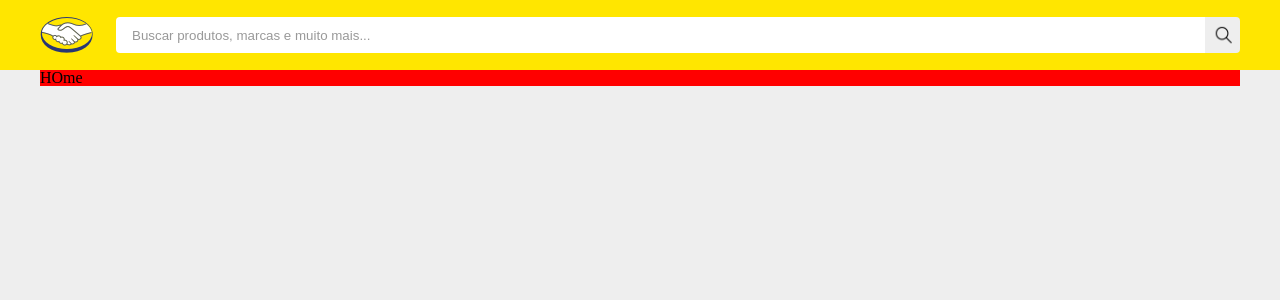
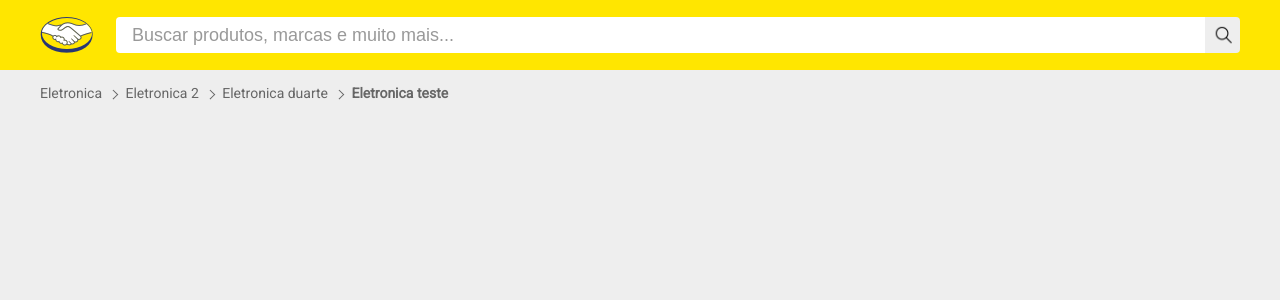
Before and after one commit to heltonss/merli, a React (Create React App) app: page / in a window 1280 px wide. Shown: the top 300 px of the page. Built offline with nearby package versions, Linux system fonts and the light colour scheme.

Commit message:
add - breadcrumbs component

```diff
--- a/src/App.scss
+++ b/src/App.scss
@@ -1,7 +1,9 @@
+@import url('https://fonts.googleapis.com/css?family=Roboto&display=swap');
 @import '../src/assets/scss/colors';
 @import '../src/assets/scss/screen';
 
 .main {
+  font-family: 'Roboto', sans-serif;
   background: $light-gray;
   display: block;
   width: 100%;
@@ -11,7 +13,6 @@
       width: 100%;
       @media (min-width: $screen-md) {
         & {
-          background: red;
           max-width: 1200px;
           margin: 0 auto;
         }
--- a/src/App.tsx
+++ b/src/App.tsx
@@ -1,3 +1,4 @@
+import Breadcrumbs from 'components/Breadcrumbs/Breadcrumbs';
 import Header from 'containers/Header/Header';
 import React from 'react';
 import './App.scss';
--- /dev/null
+++ b/src/assets/scss/_functions.scss
@@ -0,0 +1,4 @@
+@function pxToREM($fontPx) {
+  $size: $fontPx / 16px;
+  @return #{$size}rem;
+}
--- /dev/null
+++ b/src/assets/scss/_mixins.scss
@@ -0,0 +1,6 @@
+@import './functions.scss';
+
+@mixin fontSize($sizePx) {
+  font-size: $sizePx;
+  font-size: pxToREM($sizePx);
+}
--- /dev/null
+++ b/src/components/Breadcrumbs/Breadcrumbs.module.scss
@@ -0,0 +1,39 @@
+@import '../../assets/scss/colors';
+@import '../../assets/scss/mixins';
+
+.link {
+  @include fontSize(14px);
+  display: inline-block;
+  color: $dark-gray;
+  padding: 16px 0;
+  text-transform: lowercase;
+
+  &::first-letter {
+    text-transform: capitalize;
+  }
+
+  &:hover,
+  :active {
+    color: $dark-gray;
+  }
+
+  &::after {
+    position: relative;
+    content: '';
+    display: inline-block;
+    width: 0.4em;
+    height: 0.4em;
+    border-right: 1px solid $dark-gray;
+    border-top: 1px solid $dark-gray;
+    transform: rotate(45deg);
+    margin: 0 0.6em;
+  }
+
+  &:last-child {
+    font-weight: bolder;
+    &::after {
+      content: '';
+      display: none;
+    }
+  }
+}
--- /dev/null
+++ b/src/components/Breadcrumbs/Breadcrumbs.tsx
@@ -0,0 +1,24 @@
+import React from 'react';
+import { Link } from 'react-router-dom';
+import Style from './Breadcrumbs.module.scss';
+
+const Breadcrumbs: React.FC = () => {
+  return (
+    <>
+      <Link className={Style.link} to="/eletronica">
+        eletronica
+      </Link>
+      <Link className={Style.link} to="/eletronica">
+        eletronica 2
+      </Link>
+      <Link className={Style.link} to="/eletronica 3">
+        eletronica duarte
+      </Link>
+      <Link className={Style.link} to="/eletronica 4">
+        eletronica teste
+      </Link>
+    </>
+  );
+};
+
+export default Breadcrumbs;
--- a/src/components/Input/Input.module.scss
+++ b/src/components/Input/Input.module.scss
@@ -1,6 +1,8 @@
 @import '../../assets/scss/colors';
+@import '../../assets/scss/mixins';
 
 .container {
+  @include fontSize(18px);
   width: 100%;
   height: 36px;
   padding-left: 16px;
--- a/src/pages/Home/Home.tsx
+++ b/src/pages/Home/Home.tsx
@@ -1,7 +1,8 @@
+import Breadcrumbs from 'components/Breadcrumbs/Breadcrumbs';
 import React, { Component } from 'react';
 
 export default class Home extends Component {
   render() {
-    return <div>HOme</div>;
+    return <></>;
   }
 }
--- a/src/routes/Index.tsx
+++ b/src/routes/Index.tsx
@@ -1,10 +1,13 @@
+import Breadcrumbs from 'components/Breadcrumbs/Breadcrumbs';
+import Home from 'pages/Home/Home';
 import React from 'react';
 import { BrowserRouter as Router, Link, Route } from 'react-router-dom';
-import Home from 'pages/Home/Home';
 
 const index = () => {
   return (
     <Router>
+      <Breadcrumbs />
+
       <Route path="/" exact={true} component={Home} />
     </Router>
   );
```
Also changed, not shown: 2 other files (tests, documents, lock files or other folders).
